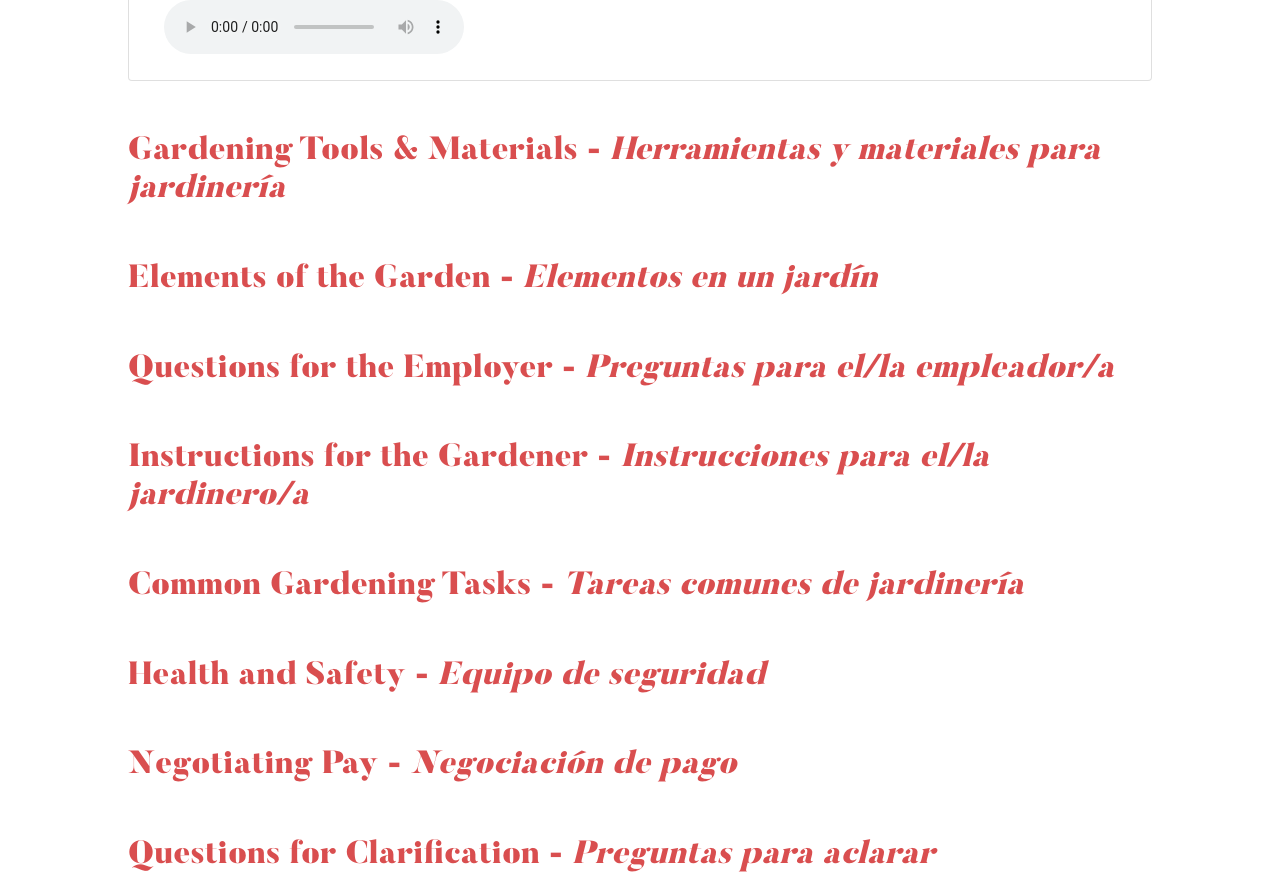
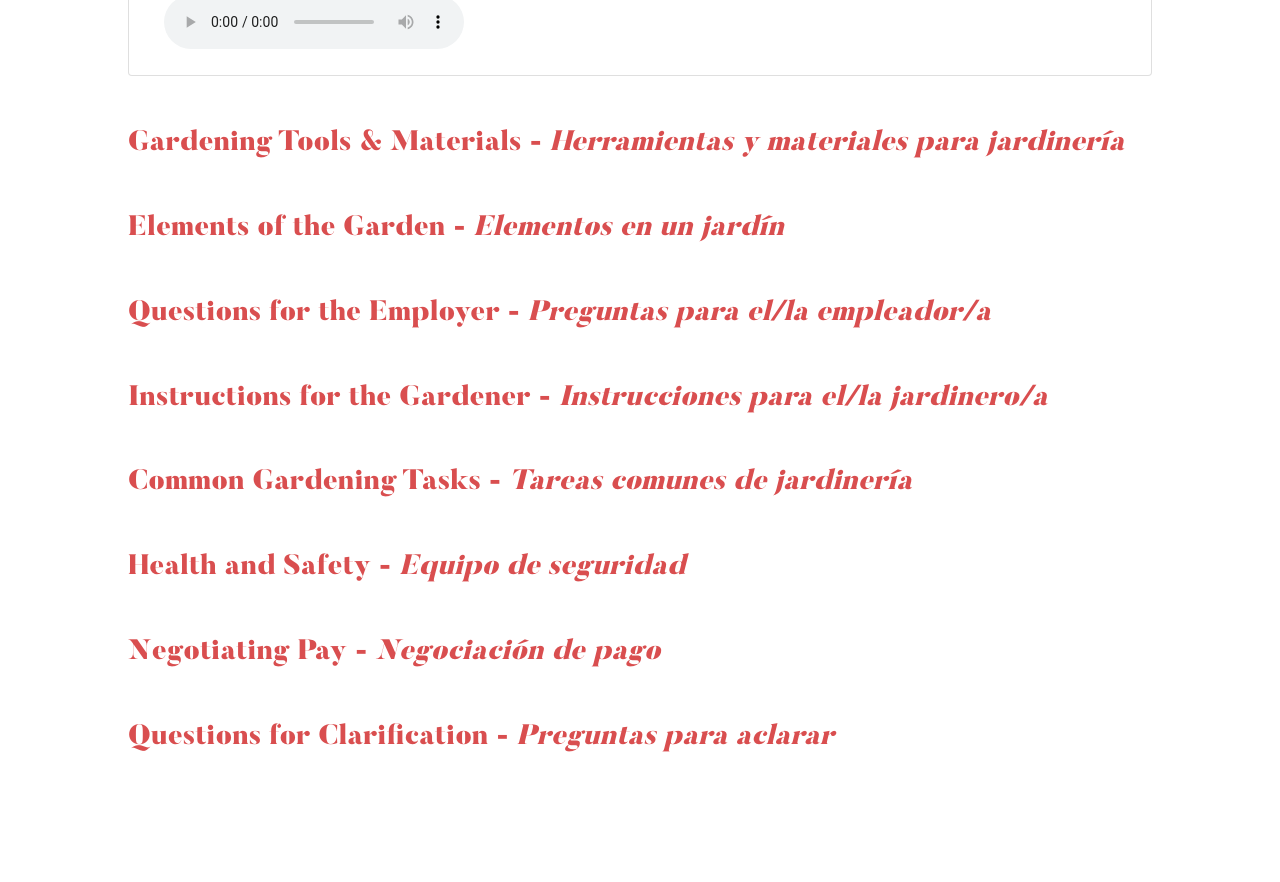
Before and after one commit to Kyle-Simpson/HDLON-test, a React (Create React App) app: page / in a window 1280 px wide. Shown: the part 1140-2022 px from the top of the page. After the commit the page ends 1902 px from the top, so only its background shows below. Built offline with nearby package versions, Linux system fonts and the light colour scheme; a web font is replaced by a local one.

Commit message:
Resize titles

```diff
--- a/src/App.css
+++ b/src/App.css
@@ -12,7 +12,7 @@ html {
   src: url('./fonts/Butler_Black.otf');
 }
 
-h1, h2 {
+h1, h2, h3 {
   font-family: 'Butler-Black';
   color: rgb(217, 78, 79);
   margin-top:5%;
--- a/src/App.js
+++ b/src/App.js
@@ -109,7 +109,7 @@ function App() {
       </div>
 
 
-      <a id="start-of-workday"><h2>Start of the Workday - <i>Inicio del día de trabajo</i></h2></a>
+      <a id="start-of-workday"><h3>Start of the Workday - <i>Inicio del día de trabajo</i></h3></a>
       <Card>
         <CardBody>
           <Container>
@@ -183,21 +183,21 @@ function App() {
         </CardBody>
       </Card>
 
-      <a id="tools-and-materials"><h2>Gardening Tools & Materials - <i>Herramientas y materiales para jardinería</i></h2></a>
+      <a id="tools-and-materials"><h3>Gardening Tools & Materials - <i>Herramientas y materiales para jardinería</i></h3></a>
 
-      <a id="elements-of-garden"><h2>Elements of the Garden - <i>Elementos en un jardín</i></h2></a>
+      <a id="elements-of-garden"><h3>Elements of the Garden - <i>Elementos en un jardín</i></h3></a>
 
-      <a id="employer-questions"><h2>Questions for the Employer - <i>Preguntas para el/la empleador/a</i></h2></a>
+      <a id="employer-questions"><h3>Questions for the Employer - <i>Preguntas para el/la empleador/a</i></h3></a>
 
-      <a id="gardener-instructions"><h2>Instructions for the Gardener - <i>Instrucciones para el/la jardinero/a</i></h2></a>
+      <a id="gardener-instructions"><h3>Instructions for the Gardener - <i>Instrucciones para el/la jardinero/a</i></h3></a>
 
-      <a id="common-tasks"><h2>Common Gardening Tasks - <i>Tareas comunes de jardinería</i></h2></a>
+      <a id="common-tasks"><h3>Common Gardening Tasks - <i>Tareas comunes de jardinería</i></h3></a>
 
-      <a id="health-and-safety"><h2>Health and Safety - <i>Equipo de seguridad</i></h2></a>
+      <a id="health-and-safety"><h3>Health and Safety - <i>Equipo de seguridad</i></h3></a>
 
-      <a id="negotiating-pay"><h2>Negotiating Pay - <i>Negociación de pago</i></h2></a>
+      <a id="negotiating-pay"><h3>Negotiating Pay - <i>Negociación de pago</i></h3></a>
 
-      <a id="clarification-questions"><h2>Questions for Clarification - <i>Preguntas para aclarar</i></h2></a>
+      <a id="clarification-questions"><h3>Questions for Clarification - <i>Preguntas para aclarar</i></h3></a>
     </div>
   );
 }
```
